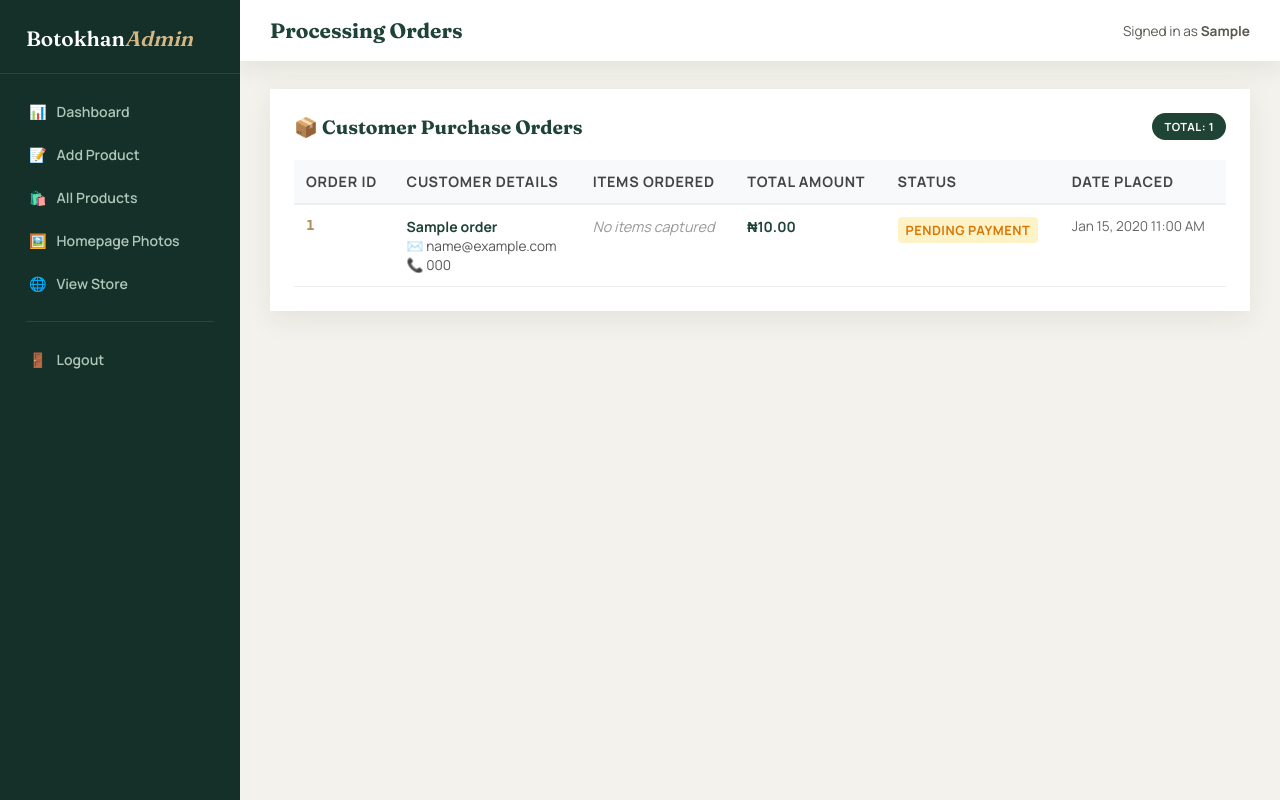
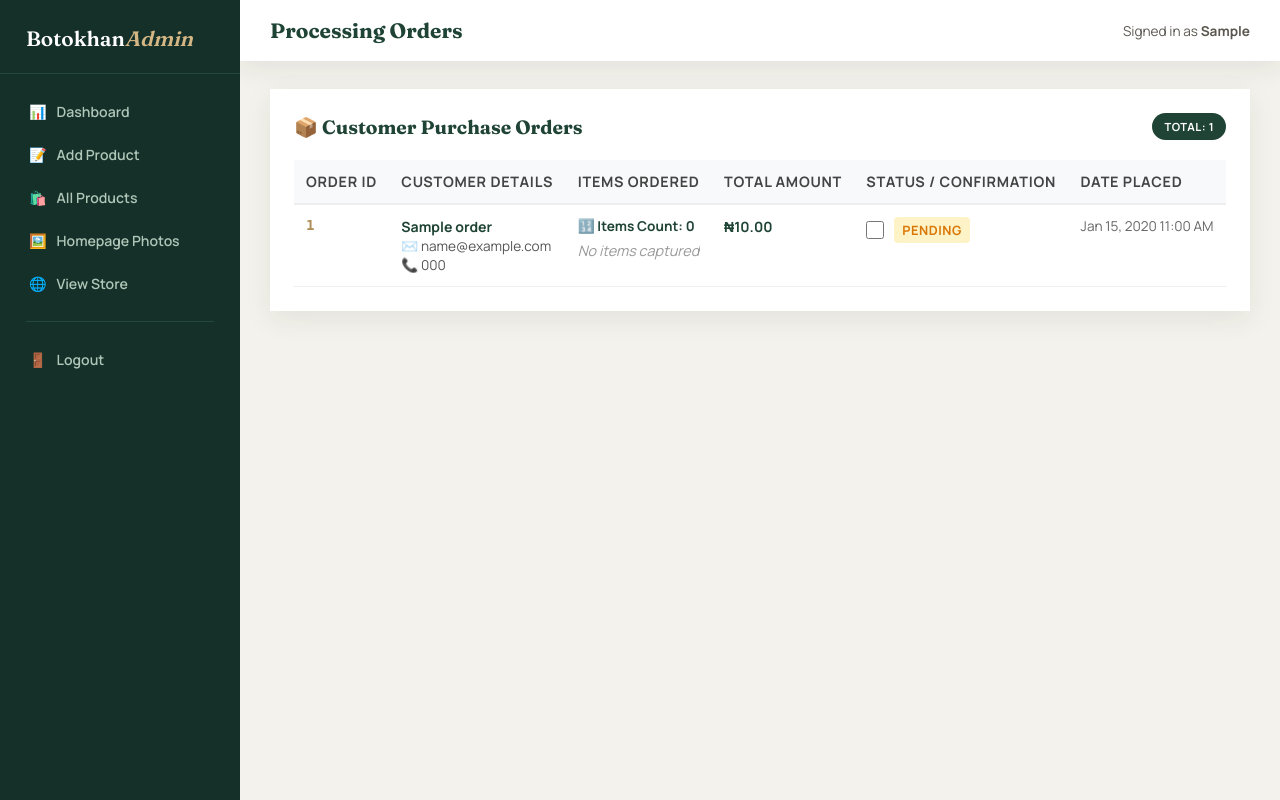
Before and after one commit to mohammedimk/mahzarat, a Django app: page /admin-panel/orders/ in a window 1280 px wide. Run offline with Django 4.2, Linux system fonts and the light colour scheme; a user stored in the database is signed in; tables that the repository leaves empty hold one stand-in row (values such as "Sample post").

Commit message:
Update orders_list.html

```diff
--- a/store/templates/store/admin/orders_list.html
+++ b/store/templates/store/admin/orders_list.html
@@ -21,7 +21,7 @@
                 <th>Customer Details</th>
                 <th>Items Ordered</th>
                 <th>Total Amount</th>
-                <th>Status</th>
+                <th>Status / Confirmation</th>
                 <th>Date Placed</th>
             </tr>
         </thead>
@@ -45,6 +45,9 @@
                         <span style="font-size: 0.85rem; color: #555;">📞 {{ order.customer_phone }}</span>
                     </td>
                     <td>
+                        <div style="margin-bottom: 6px; font-weight: bold; font-size: 0.85rem; color: #1f4436;">
+                            🔢 Items Count: {{ order.cart_items|length|default:0 }}
+                        </div>
                         <div style="max-height: 100px; overflow-y: auto; font-size: 0.9rem; line-height: 1.4;">
                             {% if order.cart_items %}
                                 <ul style="margin: 0; padding-left: 15px; color: #333;">
@@ -63,7 +66,6 @@
                         </div>
                     </td>
                     <td style="font-weight: bold; color: #1f4436;">
-                        {# Uses currency filter or falls back gracefully to a hardcoded symbol #}
                         {% if order.total_amount %}
                             ₦{{ order.total_amount|floatformat:2 }}
                         {% else %}
@@ -71,9 +73,29 @@
                         {% endif %}
                     </td>
                     <td>
-                        <span class="badge badge-{{ order.status|default:'pending' }}" style="padding: 4px 8px; font-size: 0.8rem; border-radius: 4px; font-weight: bold;">
-                            {{ order.get_status_display|default:order.status|upper }}
-                        </span>
+                        <div style="display: flex; align-items: center; gap: 10px;">
+                            {% if order.status == 'pending' %}
+                                <form method="POST" action="" style="margin: 0; display: flex; align-items: center;">
+                                    {% csrf_token %}
+                                    <input type="hidden" name="update_status_id" value="{{ order.order_id }}">
+                                    <input type="checkbox"
+                                           style="width: 18px; height: 18px; cursor: pointer; accent-color: #059669;"
+                                           onchange="if(confirm('Mark order {{ order.order_id }} as successful?')) { this.form.submit(); } else { this.checked = false; }">
+                                </form>
+                                <span class="badge badge-pending" style="padding: 4px 8px; font-size: 0.8rem; border-radius: 4px; font-weight: bold;">
+                                    PENDING
+                                </span>
+                            {% elif order.status == 'completed' %}
+                                <input type="checkbox" checked disabled style="width: 18px; height: 18px; accent-color: #059669; opacity: 0.7;">
+                                <span class="badge badge-completed" style="padding: 4px 8px; font-size: 0.8rem; border-radius: 4px; font-weight: bold;">
+                                    SUCCESSFUL
+                                </span>
+                            {% else %}
+                                <span class="badge badge-{{ order.status }}" style="padding: 4px 8px; font-size: 0.8rem; border-radius: 4px; font-weight: bold;">
+                                    {{ order.status|upper }}
+                                </span>
+                            {% endif %}
+                        </div>
                     </td>
                     <td style="font-size: 0.85rem; color: #666;">
                         {{ order.created_at|date:"M j, Y g:i A"|default:"Recently" }}
@@ -86,7 +108,7 @@
     {% include 'store/pagination.html' %}
 </div>
 
-{# Inline styles to guarantee status color compatibility mapping dynamically #}
+{# Inline styles for dynamic badge support formatting #}
 <style>
     .badge-pending { background-color: #fef3c7; color: #d97706; }
     .badge-processing { background-color: #dbeafe; color: #2563eb; }
```
